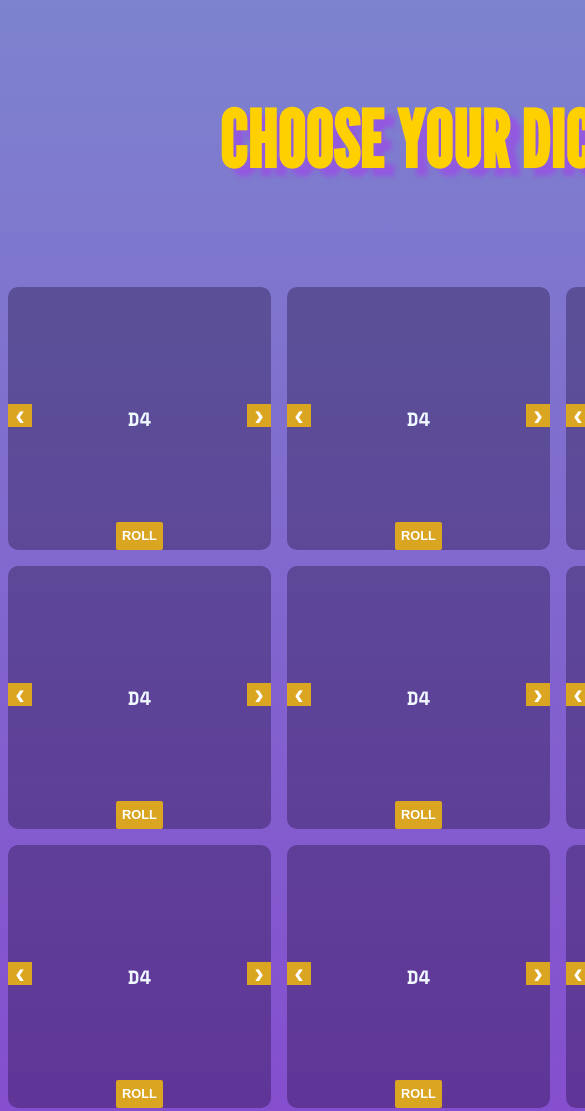
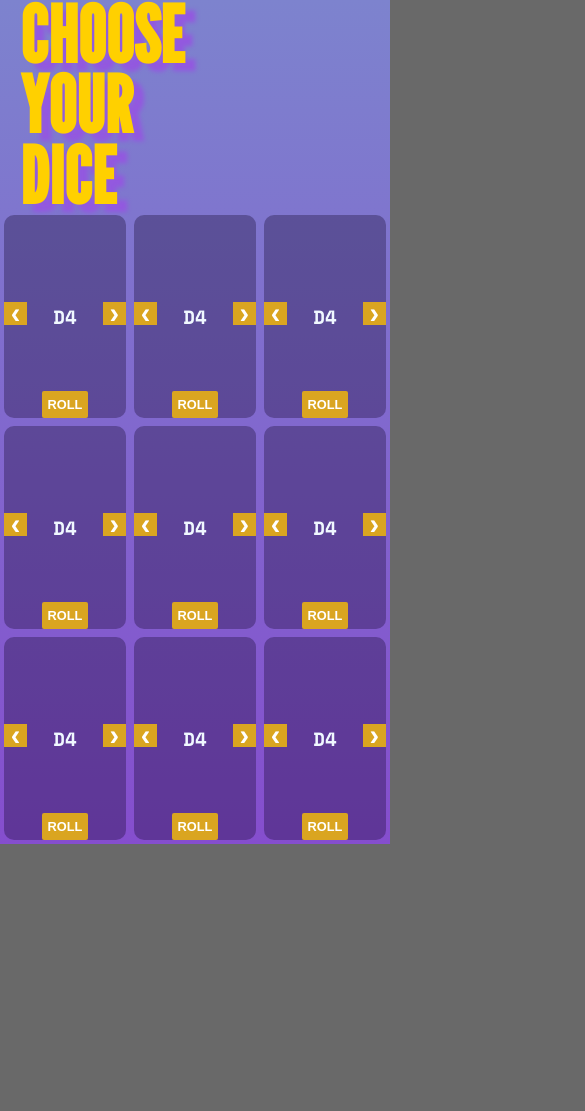
Before and after one commit to GSaldan/Dice-Roller-Site, a website: page index.html in a window 390 px wide. Shown: the top 1111 px of the page, 585 px wide, since content can reach past the window. After the commit the page ends 844 px from the top, so only its background shows below. Drawn offline with nearby package versions, Linux system fonts and the light colour scheme.

Commit message:
fixed media query bugs

```diff
--- a/styles.css
+++ b/styles.css
@@ -181,17 +181,9 @@ body {
         display: grid;
         padding: 0;
         align-items: center;
-        justify-items: center;
         font-size: 20vw;
-        margin: 0;
-    }
-
-    .title span {
-        display: none; /* Hide the original title text */
-    }
-
-    .title::after {
-        content: "CHOOSE YOUR DICE"; /* Show new title text */
+        margin: 0 0 0 20px;
+        line-height: 90%;
     }
 
     /* Size of the < and > buttons */
@@ -213,8 +205,4 @@ body {
         font-size: 1.2rem;
     }
 
-    /* Make every division square */
-    #dice_all  {
-        aspect-ratio: 1/1;
-    }
 }
```
